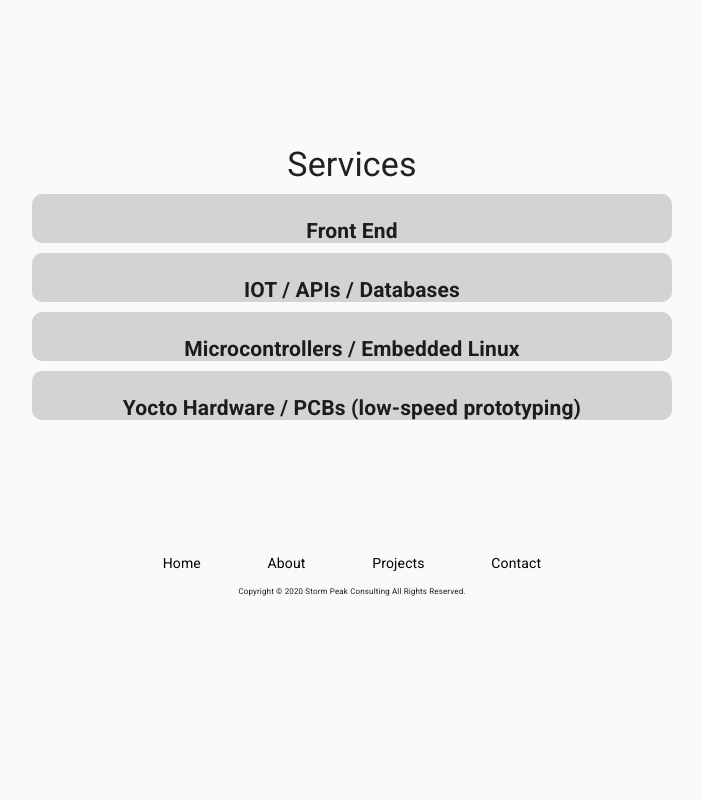
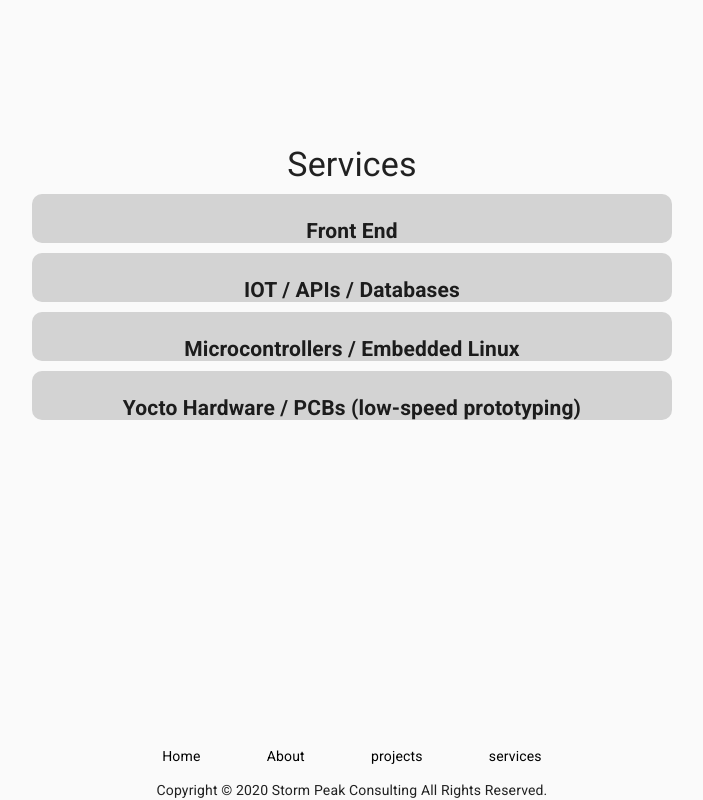
Before and after one commit to KimDuclos/sp-eng, a React (Create React App) app: page / in a window 1280 px wide. Shown: the part 1645-2445 px from the top of the page, without its empty margins (288-991 px from the left). Before the commit the page ends 2255 px from the top, so only its background shows below. Built offline with nearby package versions, Linux system fonts and the light colour scheme.

Commit message:
linked footer

```diff
--- a/src/Footer/Footer.jsx
+++ b/src/Footer/Footer.jsx
@@ -1,16 +1,25 @@
 import React from "react";
 import "./Footer.scss";
+import AnchorLink from "react-anchor-link-smooth-scroll";
 
 const Footer = () => {
   return (
     <>
       <div className="footerNavLinks">
-        <a href="#">Home</a>
-        <a href="#">About</a>
-        <a href="#">Projects</a>
-        <a hreft="#">Contact</a>
+        <AnchorLink href="#home">
+          <p>Home</p>
+        </AnchorLink>
+        <AnchorLink href="#about">
+          <p>About</p>
+        </AnchorLink>
+        <AnchorLink href="#projects">
+          <p>projects</p>
+        </AnchorLink>
+        <AnchorLink href="#services">
+          <p>services</p>
+        </AnchorLink>
       </div>
-      <div className="copyright">
+      <div className="#copyright">
         Copyright © 2020 Storm Peak Consulting All Rights Reserved.
       </div>
     </>
--- a/src/Footer/Footer.scss
+++ b/src/Footer/Footer.scss
@@ -2,7 +2,7 @@
     display: flex;
     justify-content: center;
     justify-content: space-evenly;
-    margin: 10% 30% 0 30%;
+    margin: 24% 30% 0 30%;
     a {
         text-decoration: none;
         color: black;
--- a/src/NavBar/NavBar.jsx
+++ b/src/NavBar/NavBar.jsx
@@ -39,7 +39,7 @@ export default function NavBar(props) {
     <React.Fragment>
       <CssBaseline />
       <HideOnScroll {...props}>
-        <AppBar style={{ backgroundColor: "lightgray" }}>
+        <AppBar style={{ backgroundColor: "lightgray" }} id="home">
           <Toolbar>
             <img src="stormPeakLogo.png" alt="logo" className="logo" />
             <Typography variant="h4">Storm Peak Engineering</Typography>
--- a/src/Services/ServicePanel.scss
+++ b/src/Services/ServicePanel.scss
@@ -4,8 +4,6 @@
     height: 49px;
     width: 50%;
     margin: 5px 1% 5px 1%;
-    float: left;
-    position: relative;
     transition: height 0.5s;
     -webkit-transition: height 0.5s;
     text-align: center;
```
